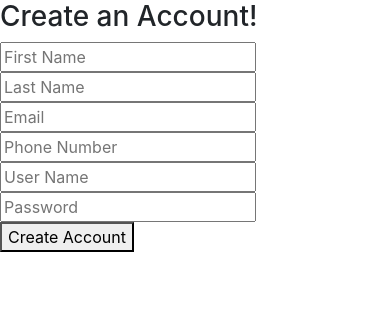
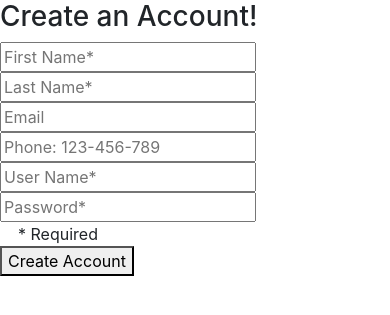
Before and after one commit to whymsicalc/goudathyme, a Flask app: page /register in a window 390 px wide. Shown: the part 56-371 px from the top of the page. Run offline with Flask 2, Linux system fonts and the light colour scheme; some libraries are stand-ins or nearby versions.

Commit message:
Updated registration page to data validate phone number

```diff
--- a/templates/register.html
+++ b/templates/register.html
@@ -2,12 +2,15 @@
 {% block content %}
 <h3>Create an Account!</h3>
 <form action="/register" method="POST">
-    <input name="fname" placeholder="First Name"><br>
-    <input name="lname" placeholder="Last Name"><br>
+    <input name="fname" placeholder="First Name*" required><br>
+    <input name="lname" placeholder="Last Name*" required><br>
     <input name="email" placeholder="Email"><br>
-    <input name="phone" placeholder="Phone Number"><br>
-    <input name="username" placeholder="User Name"><br>
-    <input name="password" type="password" placeholder="Password"><br>
+    <input type="tel" name="phone"
+       pattern="[0-9]{3}-[0-9]{3}-[0-9]{4}"
+       placeholder="Phone: 123-456-789"><br>
+    <input name="username" placeholder="User Name*" required><br>
+    <input name="password" type="password" placeholder="Password*" required><br>
+    &nbsp; &nbsp; * Required<br>
     <button type="submit">Create Account</button>
 </form>
 {% endblock %}
```
